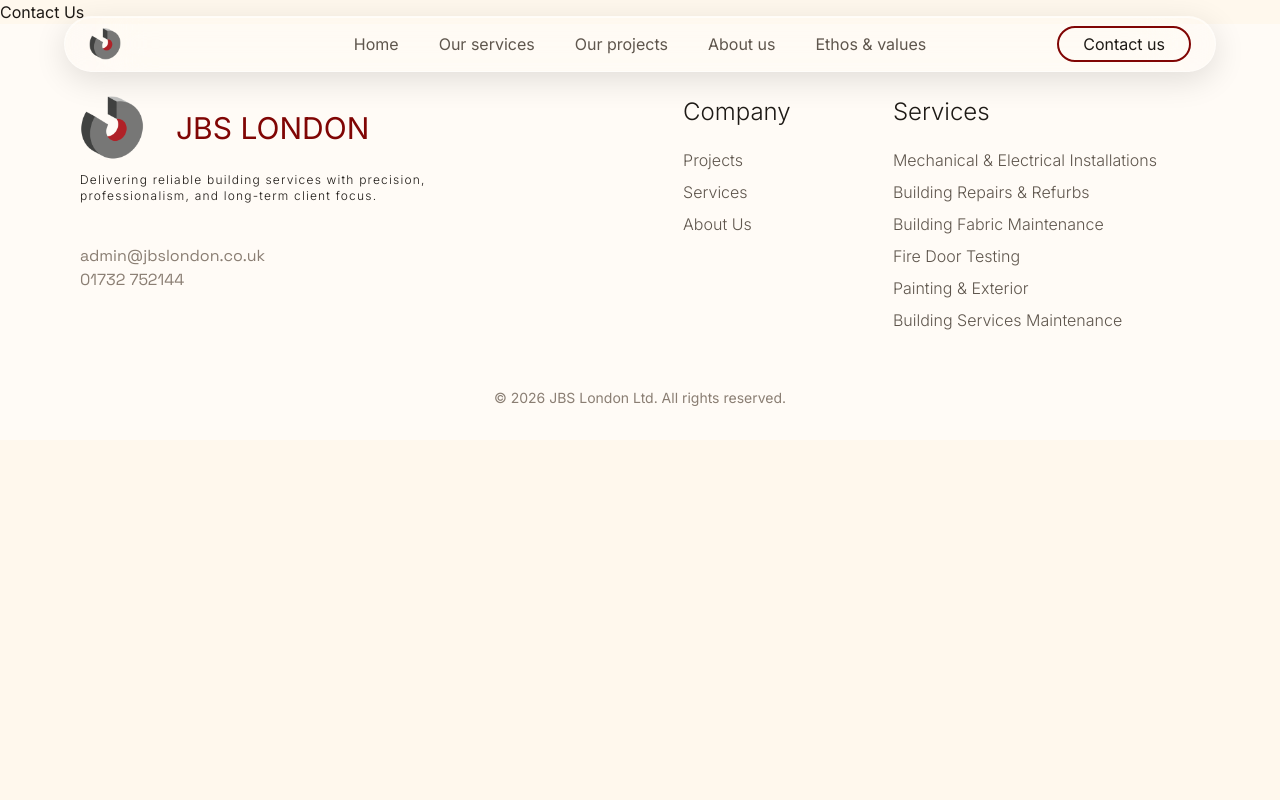
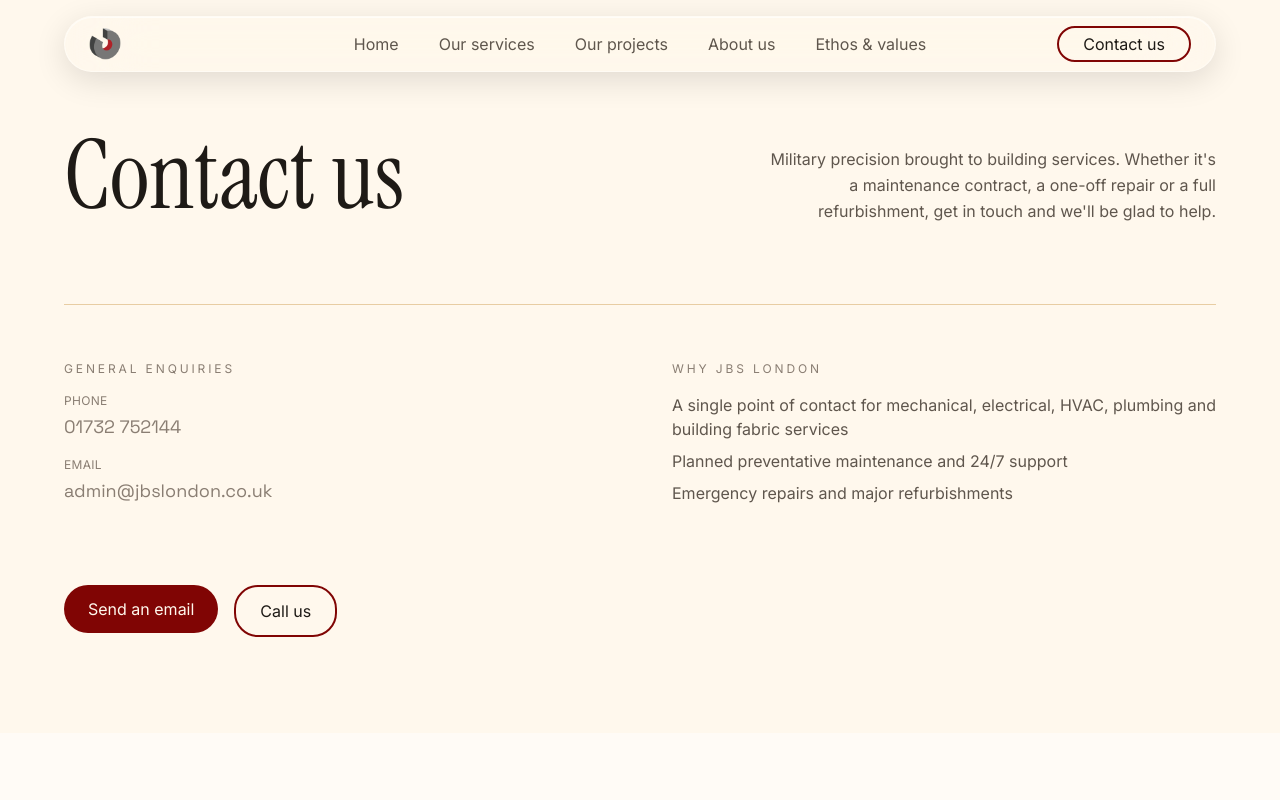
Before and after one commit to Rafelvdy/jbs-london-webpage, a Next.js app: page /contact-us in a window 1280 px wide. Shown: the top 800 px of the page. Built offline with nearby package versions, Linux system fonts and the light colour scheme.

Commit message:
Enhance Contact Us page with structured layout, contact details, and action buttons

```diff
--- a/app/contact-us/page.tsx
+++ b/app/contact-us/page.tsx
@@ -1,9 +1,65 @@
 
+import Link from "next/link";
+import Button from "@/components/Button";
+import ContactTextLink from "@/components/ContactTextLink";
 
-export default function AboutUs() {
-    return (
-        <main>
-            Contact Us
-        </main>
-    )
+export default function ContactUsPage() {
+  return (
+    <main className="px-4 sm:px-6 md:px-10 py-16 sm:py-24 pt-28 sm:pt-32">
+      <div className="max-w-6xl mx-auto">
+        <div className="grid grid-cols-1 md:grid-cols-2 gap-10 md:gap-16 items-end mb-14 sm:mb-20">
+          <h1 className="font-display text-6xl sm:text-7xl md:text-8xl leading-none text-foreground">
+            Contact us
+          </h1>
+          <p className="text-sm sm:text-base text-foreground-muted leading-relaxed max-w-md md:justify-self-end md:text-right">
+            Military precision brought to building services. Whether it&apos;s a maintenance
+            contract, a one-off repair or a full refurbishment, get in touch and we&apos;ll be
+            glad to help.
+          </p>
+        </div>
+
+        <div className="border-t border-border-subtle pt-10 sm:pt-14 grid grid-cols-1 sm:grid-cols-2 gap-10 sm:gap-16">
+          <div>
+            <h3 className="font-montserrat text-xs tracking-[0.24em] uppercase text-foreground-light mb-4">
+              General enquiries
+            </h3>
+            <div className="flex flex-col gap-4">
+              <div>
+                <p className="text-xs text-foreground-light uppercase tracking-wide mb-1">Phone</p>
+                <ContactTextLink text="01732 752144" className="text-base sm:text-lg" />
+              </div>
+              <div>
+                <p className="text-xs text-foreground-light uppercase tracking-wide mb-1">Email</p>
+                <ContactTextLink text="admin@jbslondon.co.uk" className="text-base sm:text-lg" />
+              </div>
+            </div>
+          </div>
+
+          <div>
+            <h3 className="font-montserrat text-xs tracking-[0.24em] uppercase text-foreground-light mb-4">
+              Why JBS London
+            </h3>
+            <ul className="flex flex-col gap-2 text-sm sm:text-base text-foreground-muted">
+              <li>A single point of contact for mechanical, electrical, HVAC, plumbing and building fabric services</li>
+              <li>Planned preventative maintenance and 24/7 support</li>
+              <li>Emergency repairs and major refurbishments</li>
+            </ul>
+          </div>
+        </div>
+
+        <div className="mt-14 sm:mt-20 flex flex-wrap gap-4">
+          <Link href="mailto:admin@jbslondon.co.uk">
+            <Button variant="accent-fill" radius="xl" className="px-6 py-3">
+              Send an email
+            </Button>
+          </Link>
+          <Link href="tel:01732752144">
+            <Button variant="accent-outline" radius="xl" className="px-6 py-3">
+              Call us
+            </Button>
+          </Link>
+        </div>
+      </div>
+    </main>
+  );
 }
```
